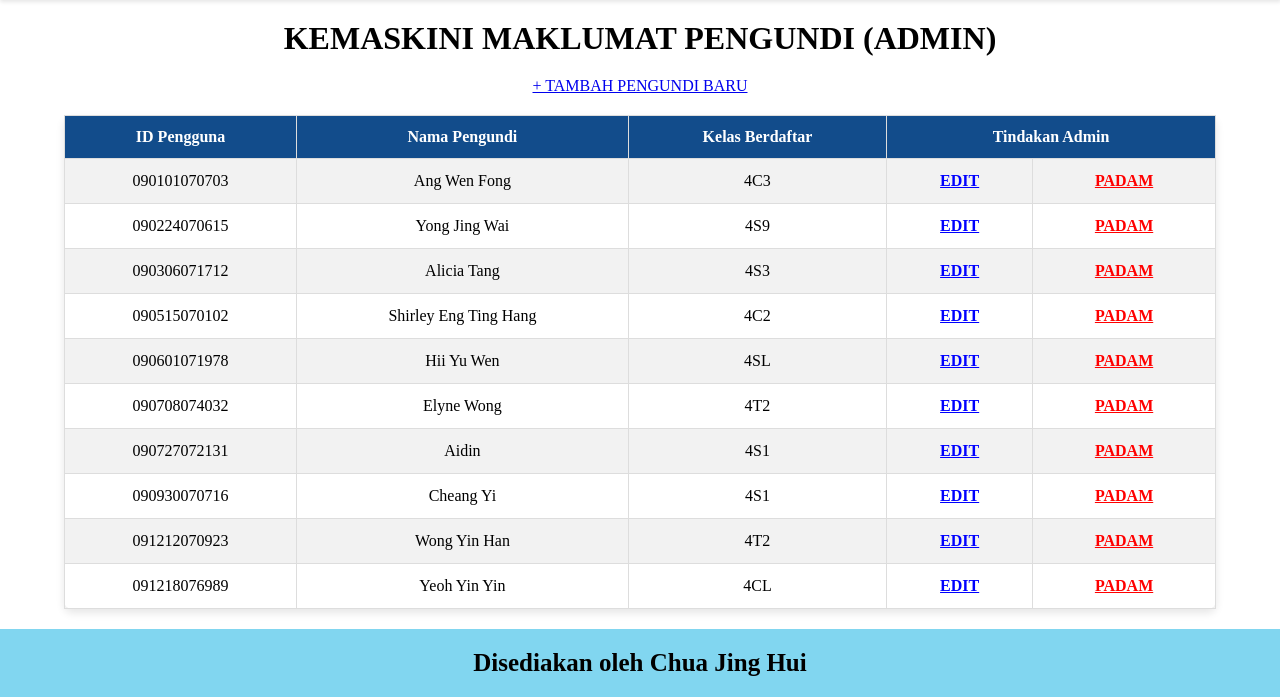
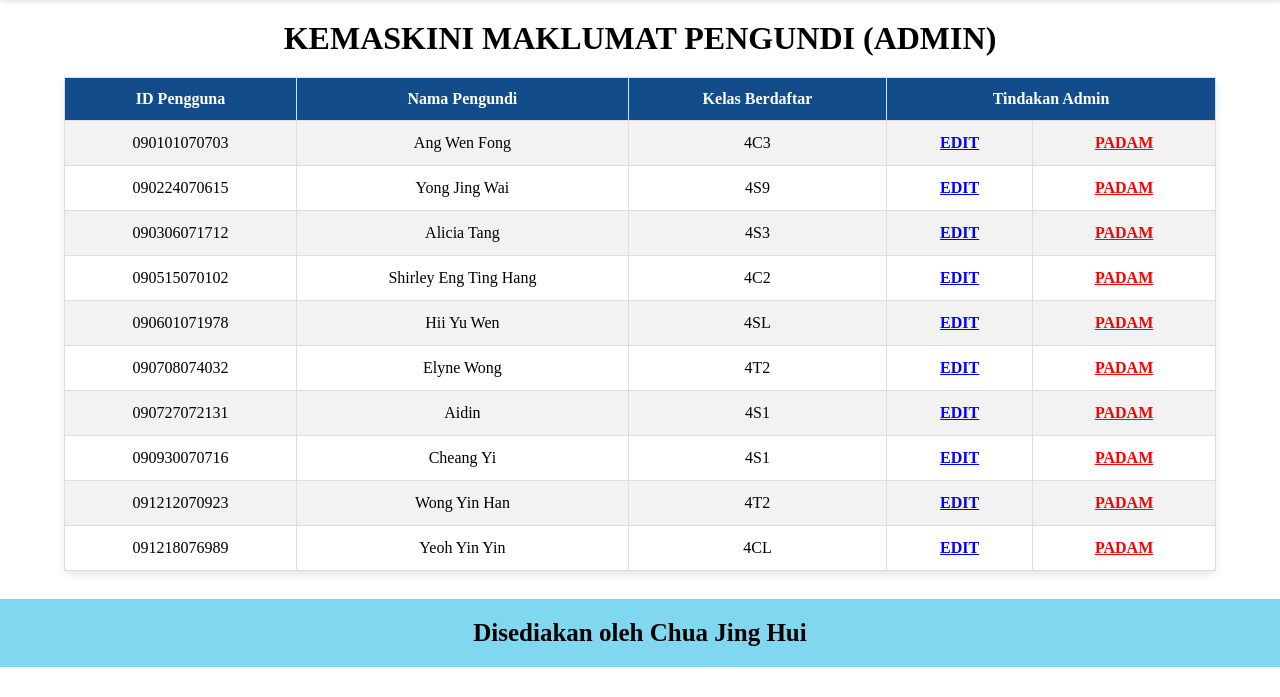
Before and after one commit to ChuaJingHui/CJH090306070514, a PHP site: page /kemaskini.php in a window 1280 px wide. Shown: the part 133-830 px from the top of the page. After the commit the page ends 800 px from the top, so only its background shows below. Run offline with PHP 8.4, Linux system fonts and the light colour scheme; data comes from the database, SQL or seed files in the repository.

Commit message:
Add files via upload

```diff
--- a/kemaskini.php
+++ b/kemaskini.php
@@ -33,9 +33,6 @@ $hasil_carian = mysqli_query($sambungan, $arahan_sql);
     <center>
         <h1 style="margin: 20px 0;">KEMASKINI MAKLUMAT PENGUNDI (ADMIN)</h1>
 
-        <div>
-            <a href="tambah_pengundi.php" class="btn-tambah">+ TAMBAH PENGUNDI BARU</a>
-        </div>
 
         <table class="kemaskini">
             <thead>
```
